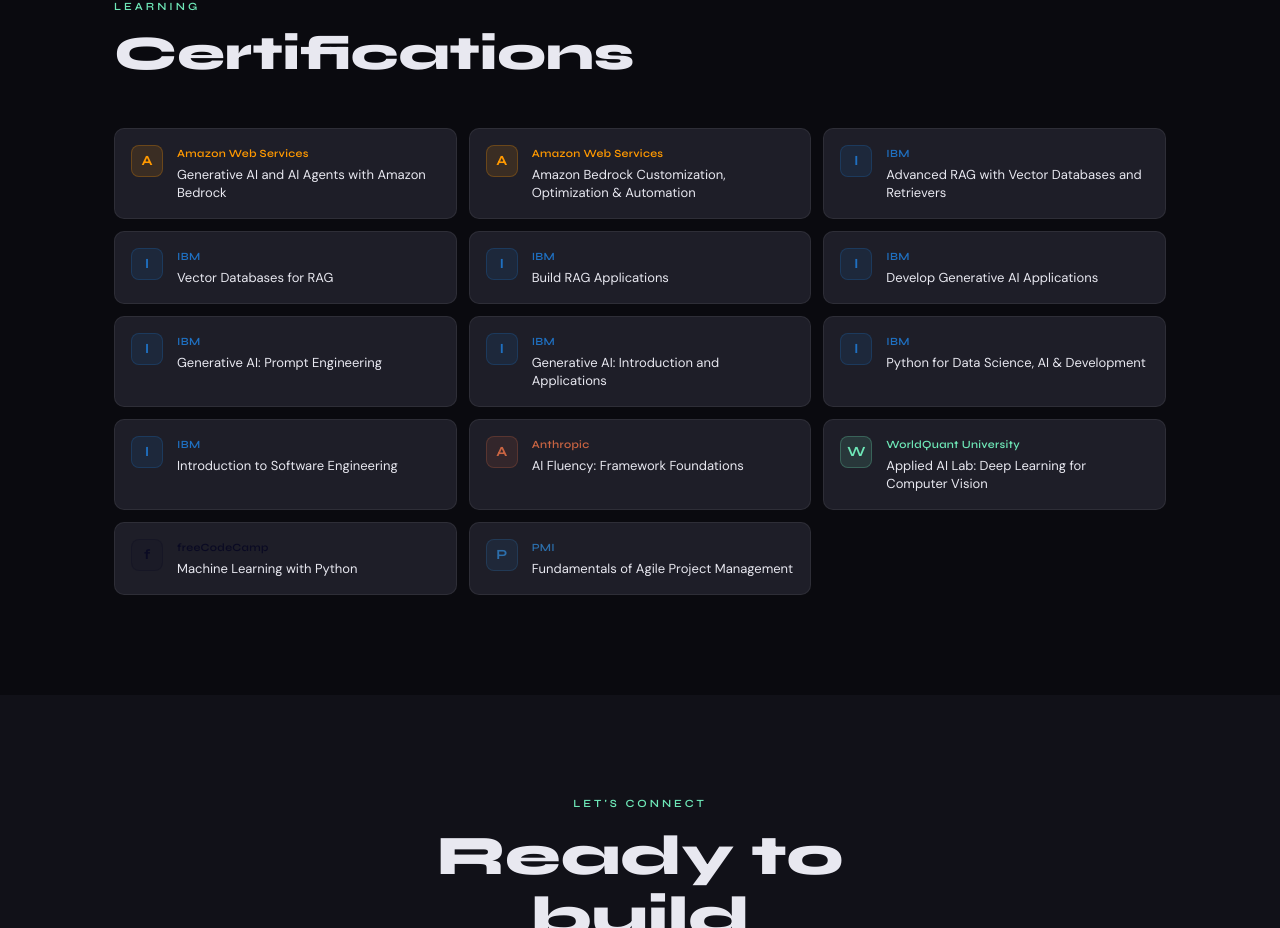
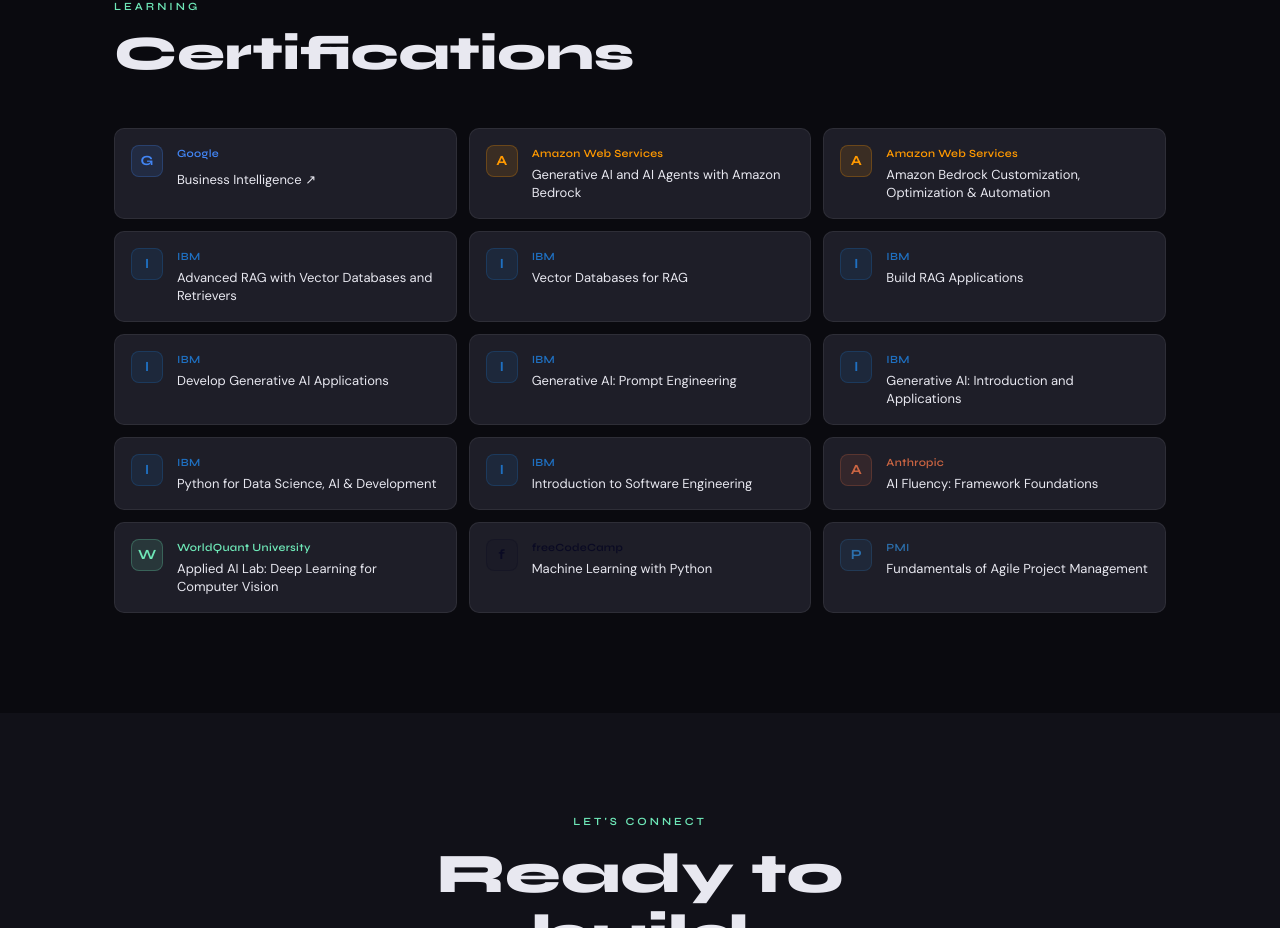
Before and after one commit to Ajo-Antony/Antony-sebastian-Portfolio, a React (Vite) app: page / in a window 1280 px wide. Shown: the part 4337-5265 px from the top of the page. Built offline with nearby package versions, Linux system fonts and the light colour scheme.

Commit message:
Add Google BI certification

```diff
--- a/src/components/Certifications.jsx
+++ b/src/components/Certifications.jsx
@@ -8,6 +8,7 @@
   'WorldQuant University': '#6ee7b7',
   'freeCodeCamp': '#0A0A23',
   'PMI': '#2C6FAC',
+  'Google': '#4285F4',
 };
 
 function CertCard({ cert, index }) {
@@ -28,7 +29,15 @@
       </div>
       <div>
         <p style={{ fontSize: '11px', fontFamily: 'var(--font-head)', fontWeight: 600, color: color, marginBottom: '3px', letterSpacing: '0.3px' }}>{cert.issuer}</p>
-        <p style={{ fontSize: '13px', color: 'var(--text)', lineHeight: 1.4 }}>{cert.title}</p>
+        {cert.link ? (
+          <a href={cert.link} target="_blank" rel="noreferrer"
+            style={{ fontSize: '13px', color: 'var(--text)', lineHeight: 1.4, textDecoration: 'none', transition: 'color 0.2s' }}
+            onMouseEnter={e => e.target.style.color = 'var(--accent)'}
+            onMouseLeave={e => e.target.style.color = 'var(--text)'}
+          >{cert.title} ↗</a>
+        ) : (
+          <p style={{ fontSize: '13px', color: 'var(--text)', lineHeight: 1.4 }}>{cert.title}</p>
+        )}
       </div>
     </div>
   );
--- a/src/data/portfolio.js
+++ b/src/data/portfolio.js
@@ -168,6 +168,14 @@
 // CERTIFICATIONS — Add new certs here
 // ============================================================
 export const certifications = [
+
+  {
+    issuer: "Google",
+    title: "Business Intelligence",
+    link: "https://www.coursera.org/account/accomplishments/specialization/827YHS8POEJ6"
+  },
+  // ... rest of your existing certifications
+
   { issuer: "Amazon Web Services", title: "Generative AI and AI Agents with Amazon Bedrock" },
   { issuer: "Amazon Web Services", title: "Amazon Bedrock Customization, Optimization & Automation" },
   { issuer: "IBM", title: "Advanced RAG with Vector Databases and Retrievers" },
```
